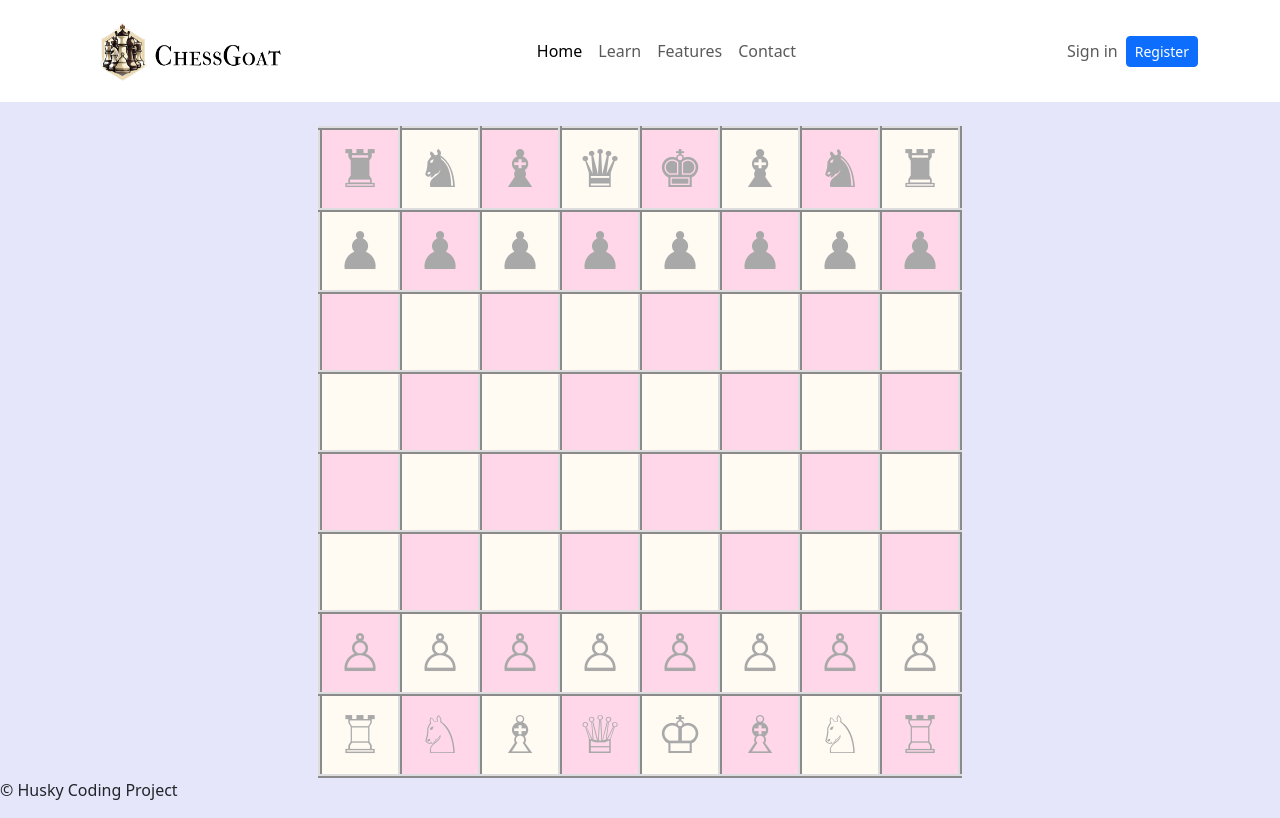
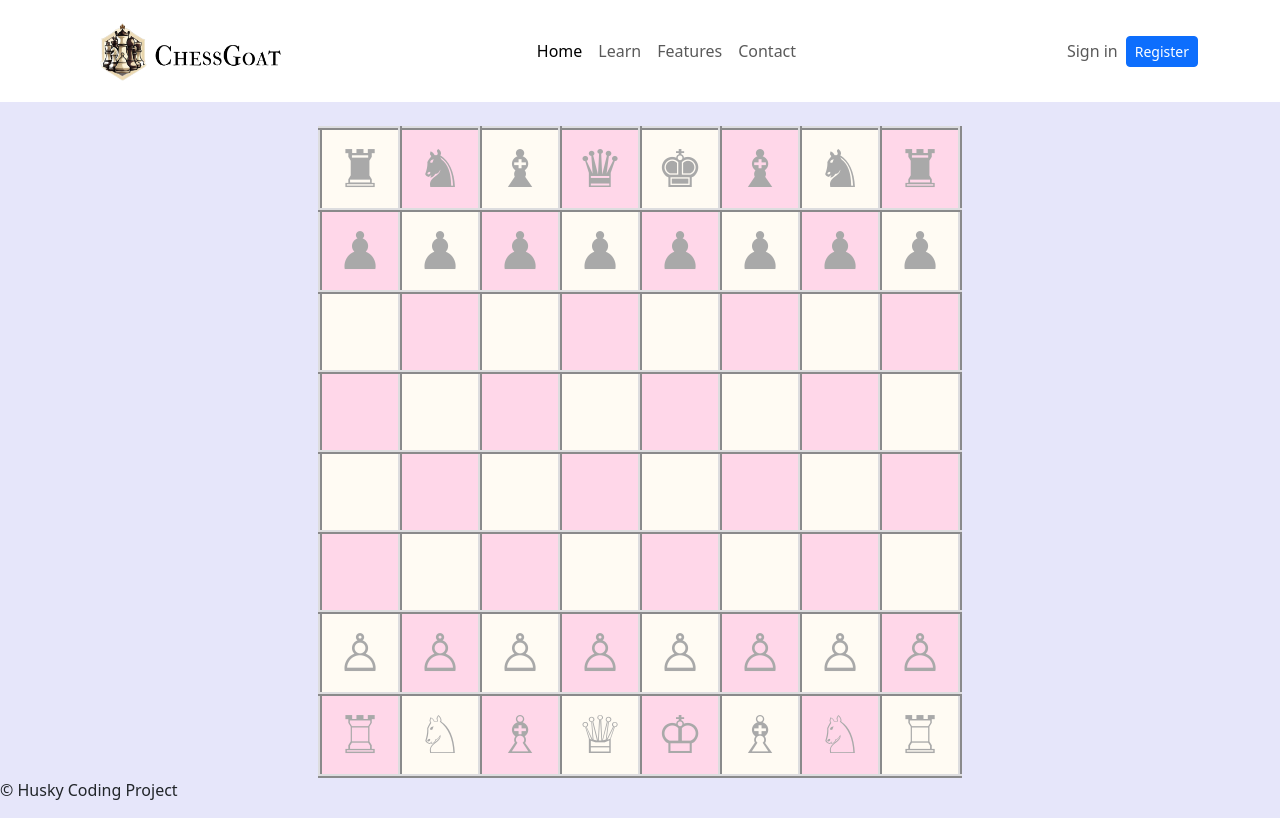
Before and after one commit to hcp-uw/ml-chess, a React (Create React App) app in the folder starter-frontend/: page / in a window 1280 px wide. Built offline with nearby package versions, Linux system fonts and the light colour scheme.

Commit message:
Merged draggable pieces with 2d board representation

```diff
--- a/starter-frontend/src/components/ChessBoard.js
+++ b/starter-frontend/src/components/ChessBoard.js
@@ -10,79 +10,58 @@ export function ChessBoard(props) {
   // undo button calls chess.undo()
 
   const pieceUnicodeMap = {
-    wr: "♜",
-    wn: "♞",
-    wb: "♝",
-    wq: "♛",
-    wk: "♚",
-    wp: "♟",
-    br: "♖",
-    bn: "♘",
-    bb: "♗",
-    bq: "♕",
-    bk: "♔",
-    bp: "♙"
+    br: "♜",
+    bn: "♞",
+    bb: "♝",
+    bq: "♛",
+    bk: "♚",
+    bp: "♟",
+    wr: "♖",
+    wn: "♘",
+    wb: "♗",
+    wq: "♕",
+    wk: "♔",
+    wp: "♙"
   };
 
   const numberToLetterMap = {
-    0: "A",
-    1: "B",
-    2: "C",
-    3: "D",
-    4: "E",
-    5: "F",
-    6: "G",
-    7: "H"
+    0: "a",
+    1: "b",
+    2: "c",
+    3: "d",
+    4: "e",
+    5: "f",
+    6: "g",
+    7: "h"
   };
 
-  const handleDragStart = (e, row, col) => {
-    setPieceBeingDragged({row, col});
+  const handleDragStart = (e, id) => {
+    setPieceBeingDragged(id);
   };
 
-  const handleDrop = (e, targetRow, targetCol) => {
-    // Take the id of cell being dragged onto aka target, which should be in chess notation ex A1
-    // Translate move into chess notation like NxG5 or sm and call the move function on our chess.js library
-    // to determine if its a legal move, and if so then just re-render the board as our 2d array from the chess js
-    // library should be updated after calling the move function
+  const handleDrop = (e, targetId) => {
     e.preventDefault(); // Prevent the default behavior
 
-    console.log("Dragging from:", pieceBeingDragged); // Log the piece being dragged
-    console.log("Dropping to:", targetRow, targetCol); // Log the target position
+    console.log("Dragging from: ", pieceBeingDragged); // Log the piece being dragged
+    console.log("Dropping to: ", targetId); // Log the target position
 
+    const move = null;
+    try {
+      const move = chess.move({ from: pieceBeingDragged, to: targetId });
+    }
+    catch {
 
-    // Assuming pieceBeingDragged contains the source position and the piece type
-    const sourceSquare = convertToSquare(pieceBeingDragged.row, pieceBeingDragged.col);
-    const targetSquare = convertToSquare(targetRow, targetCol);
-
-    const move = chess.move({ from: sourceSquare, to: targetSquare });
+    }
 
     if (move === null) {
       // Handle illegal move (e.g., by showing an error message)
-      console.log("Illegal move");
+      console.log("Illegal move", move);
     } else {
       // Update the board state based on the new FEN from chess.js
-      setBoard(chess.fen());
+      setBoard(chess.board());
     }
 
     setPieceBeingDragged(null); // Reset the dragged piece state
-  };
-
-  // Helper function to convert row and column to chess square notation (e.g., "e4")
-  const convertToSquare = (row, col) => {
-    const file = String.fromCharCode('a'.charCodeAt(0) + col);
-    const rank = 8 - row; // Chess ranks go from 8 at the top to 1 at the bottom
-    return `${file}${rank}`;
-  };
-
-  const findPiece = (board, piece) => {
-    for (let row = 0; row < 8; row++) {
-      for (let col = 0; col < 8; col++) {
-        if (board[row][col] === piece) {
-          return [row, col];
-        }
-      }
-    }
-    return [null, null];
   };
 
   const handleDragOver = (e) => {
@@ -93,21 +72,22 @@ export function ChessBoard(props) {
     let boardArray = chess.board();
     let board = [];
 
-    for (let i = 7; i >= 0; i--) {
+    for (let i = 0; i < 8; i++) {
       let row = [];
-      for (let j = 7; j >= 0; j--) {
+      for (let j = 0; j < 8; j++) {
         let isEven = (i + j) % 2 === 0;
         let cellClass = isEven ? "cell whitecell" : "cell blackcell";
         let piece = null;
         if (boardArray[i][j] != null) {
           piece = pieceUnicodeMap[boardArray[i][j].color + boardArray[i][j].type];
         }
-        row.unshift(
+        let square = numberToLetterMap[j] + '' + (8-i);
+        row.push(
           <td
-            id={`${numberToLetterMap[j]}${i+1}`}
+            id={square}
             className={cellClass}
-            onDragStart={(e) => handleDragStart(e, i, j)}
-            onDrop={(e) => handleDrop(e, i, j)}
+            onDragStart={(e) => handleDragStart(e, square)}
+            onDrop={(e) => handleDrop(e, square)}
             draggable={piece !== null}
             onDragOver={handleDragOver}
             style={{ fontFamily: 'Arial, sans-serif' }}
```
